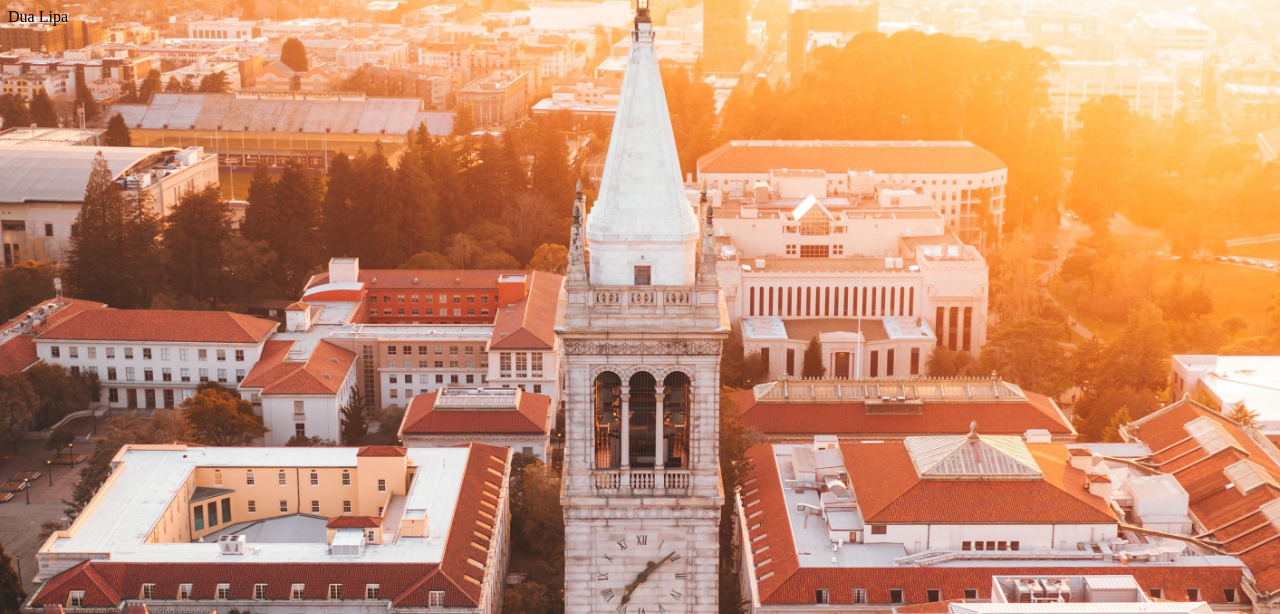
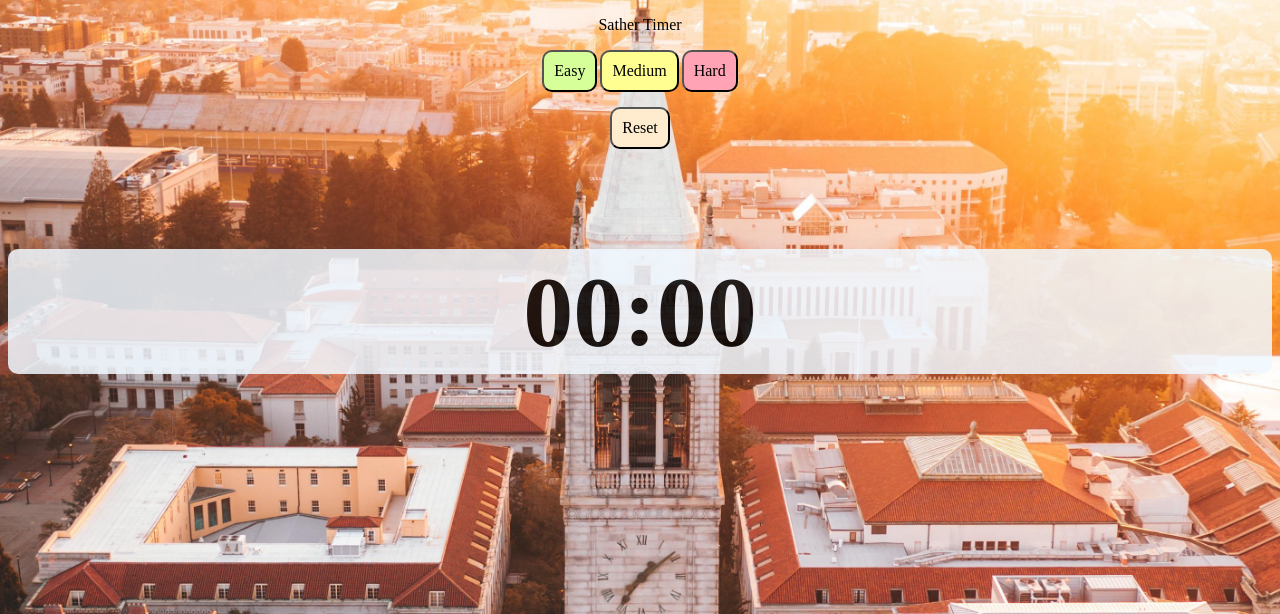
Before and after one commit to mylesfung/sather-timer, a Flask app: page / in a window 1280 px wide. Shown: the top 614 px of the page. Run offline with Flask 2, Linux system fonts and the light colour scheme.

Commit message:
Frontend HTML and CSS

```diff
--- a/static/style.css
+++ b/static/style.css
@@ -4,18 +4,43 @@ body {
     background-repeat: no-repeat;
     background-position: center center;
     background-attachment: fixed;
-
-
-    /* font-family: Cambria, Cochin, Georgia, Times, 'Times New Roman', serif;
-    text-align: center; */
+    text-align: center;
 }
 
-/*
-img {
-    border: 3px solid rgb(255, 245, 202);
-    border-radius: 20px;
-    float: left;
-    max-height: fit-content;
+.config {
+    display: flex;
+    justify-content: center;
+    margin-top: 15px;
+    gap: 3px;
+}
 
+.config-item {
+    background-color: antiquewhite;
+    font-size: medium;
+    font-family: 'Times New Roman', Times, serif;
+    border-radius: 10px;
+    padding: 10px;
 }
-*/
+
+#easy {
+    background-color: rgb(214, 255, 154);
+}
+#medium {
+    background-color: rgb(255, 255, 145);
+}
+#hard {
+    background-color: rgb(255, 163, 181);
+}
+
+#reset {
+    background-color: blanchedalmond;
+}
+
+#timer {
+    font-size: 100px;
+    font-weight: bold;
+    background-color: aliceblue;
+    opacity: 0.85;
+    border-radius: 10px;
+    padding: 5px;
+}
--- a/templates/index.html
+++ b/templates/index.html
@@ -3,12 +3,29 @@
     <head>
         <meta charset="UTF-8">
         <meta name="viewport" content="width=device-width, initial-scale=1.0">
-        <title>Sather Timer</title>
+        <title id="title">00:00</title>
         <link rel="icon" type="image/x-icon" href="static/images/campanile sunset.jpeg">
         <link rel="stylesheet" href="{{ url_for('static', filename='style.css') }}">
-        <script src="main.js"></script>
+        <script src="static/script.js"></script>
     </head>
     <body>
-        Dua Lipa
+        <p>Sather Timer</p>
+        <div class="config">
+            <div>
+                <button id="easy" class="config-item" onclick="setEasy()">Easy</button>
+            </div>
+            <div>
+                <button id="medium" class="config-item" onclick="setMedium()">Medium</button>
+            </div>
+            <div>
+                <button id="hard" class="config-item" onclick="setHard()">Hard</button>
+            </div>
+        </div>
+        <div class="config">
+            <div>
+                <button id="reset" class="config-item" onclick="resetTimer()">Reset</button>
+            </div>
+        </div>
+        <p id="timer">00:00</p>
     </body>
 </html>
```
